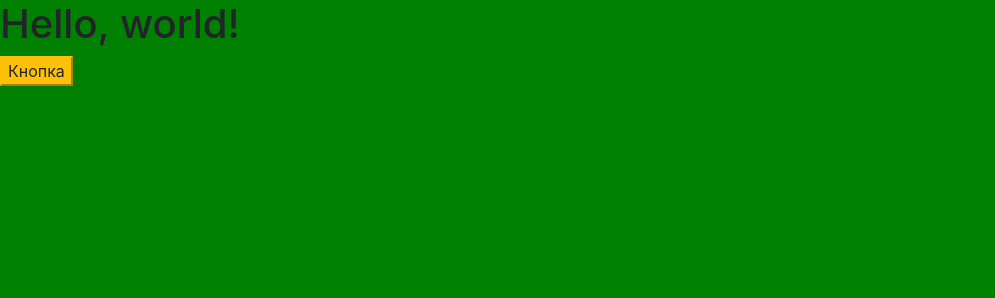
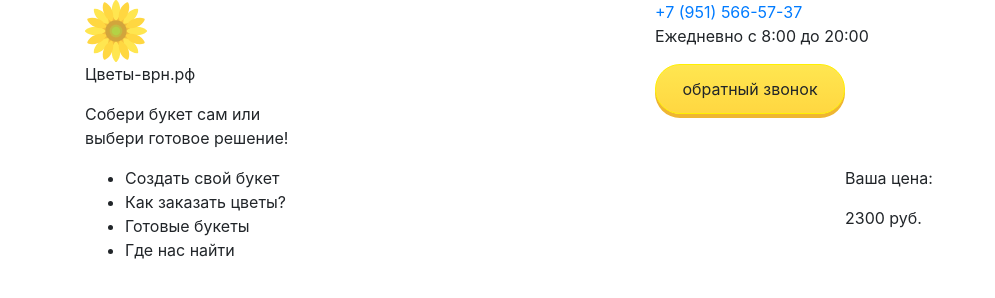
Before and after one commit to testtestovich3/project-joomhost, a plain HTML site: page index.html in a window 1280 px wide. Shown: the whole page, without its empty margins (0-995 px from the left). Drawn offline with nearby package versions, Linux system fonts and the light colour scheme.

Commit message:
Хедер разметка

```diff
--- a/css/style.css
+++ b/css/style.css
@@ -1,3 +1,25 @@
-body{
-	background-color: green;
+body {
+    /*background-color: green;*/
 }
+.logo{
+
+}
+.logo__img{
+	width: 62px;
+	height: 62px;
+}
+.logo__title{
+
+}
+.logo__destiption{
+	width: 205px;
+}
+.btn {
+    width: 190px;
+    height: 50px;
+    box-shadow: 0 4px 0 #efb631, 1px 1px 0 rgba(255, 255, 255, 0.5);
+    border-radius: 25px;
+    border: 1px solid #fff000;
+    background-color: #ffffff;
+    background-image: linear-gradient(to top, #ffd741 0%, #ffe650 100%);
+}
--- a/index.html
+++ b/index.html
@@ -1,25 +1,62 @@
 <!DOCTYPE html>
 <html lang="ru">
-  <head>
+
+<head>
     <!-- Required meta tags -->
     <meta charset="utf-8">
     <meta name="viewport" content="width=device-width, initial-scale=1, shrink-to-fit=no">
-
     <!-- Bootstrap CSS -->
     <link rel="stylesheet" href="https://stackpath.bootstrapcdn.com/bootstrap/4.3.1/css/bootstrap.min.css" integrity="sha384-ggOyR0iXCbMQv3Xipma34MD+dH/1fQ784/j6cY/iJTQUOhcWr7x9JvoRxT2MZw1T" crossorigin="anonymous">
+    <title>Главная страница</title>
+    <link rel="stylesheet" href="css/style.css">
+</head>
 
-    <title>Главная страница</title>
-	<link rel="stylesheet" href="css/style.css">
-  </head>
-  <body>
-    <h1>Hello, world!</h1>
-	<button class="btn-warning">Кнопка</button>
+<body>
+    <header>
+        <div class="container">
+            <div class="row">
+                <div class="col-md-6">
+                    <div class="logo">
+                        <img class="logo__img" src="img/icons/sunflower.svg" alt="логотип">
+                        <p class="logo__title">Цветы-врн.рф</p>
+                        <p class="logo__destiption">Собери букет сам или выбери готовое решение!</p>
+                    </div>
+                </div>
+                <div class="col-md-6">
+                    <a href="#">+7 (951) 566-57-37</a>
+                    <p>Ежедневно с 8:00 до 20:00</p>
+                    <button class="btn btn-warning">обратный звонок</button>
+                </div>
+            </div>
+        </div>
+        <nav class="navigation">
+            <div class="container">
+            	<div class="row">
+            		<div class="col-md-8">
+            			<ul class="navigation__list">
+            				<li class="list__item">Создать свой букет</li>
+            				<li class="list__item">Как заказать цветы?</li>
+            				<li class="list__item">Готовые букеты</li>
+            				<li class="list__item">Где нас найти</li>
+            			</ul>
+            		</div>
+            		<div class="col-md-4">
+            			<p>Ваша цена:</p>
+            			<p>2300 руб.</p>
+            		</div>
+            	</div>
+            </div>
+        </nav>
+    </header>
+    <main>
+
+    </main>
     <!-- Optional JavaScript -->
     <!-- jQuery first, then Popper.js, then Bootstrap JS -->
     <script src="https://code.jquery.com/jquery-3.3.1.slim.min.js" integrity="sha384-q8i/X+965DzO0rT7abK41JStQIAqVgRVzpbzo5smXKp4YfRvH+8abtTE1Pi6jizo" crossorigin="anonymous"></script>
     <script src="https://cdnjs.cloudflare.com/ajax/libs/popper.js/1.14.7/umd/popper.min.js" integrity="sha384-UO2eT0CpHqdSJQ6hJty5KVphtPhzWj9WO1clHTMGa3JDZwrnQq4sF86dIHNDz0W1" crossorigin="anonymous"></script>
     <script src="https://stackpath.bootstrapcdn.com/bootstrap/4.3.1/js/bootstrap.min.js" integrity="sha384-JjSmVgyd0p3pXB1rRibZUAYoIIy6OrQ6VrjIEaFf/nJGzIxFDsf4x0xIM+B07jRM" crossorigin="anonymous"></script>
+    <script src="js/main.js"></script>
+</body>
 
-    <script src="js/main.js"></script>
-  </body>
 </html>
```
